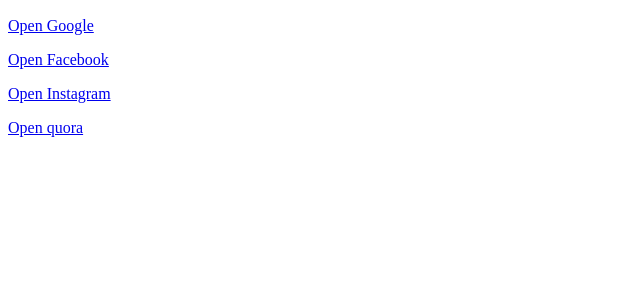
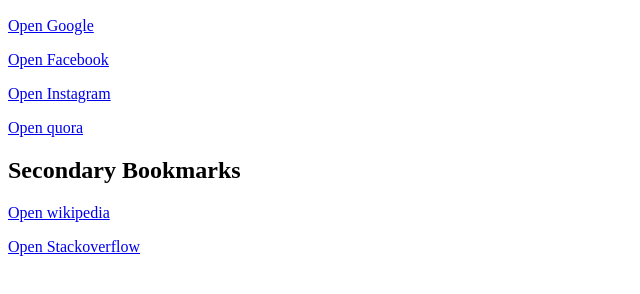
Before and after one commit to Ashishat404/Sigma-Web-Dev, a plain HTML site: page 04 Bookmark/bookmarkmanager.html in a window 1280 px wide. Shown: the part 110-404 px from the top of the page, without its empty margins (0-640 px from the left). Drawn offline with Linux system fonts and the light colour scheme.

Commit message:
Update bookmarkmanager.html

```diff
--- a/04 Bookmark/bookmarkmanager.html
+++ b/04 Bookmark/bookmarkmanager.html
@@ -13,3 +13,9 @@
     <p><a target="_blank" href="https://www.facebook.com">Open Facebook</a></p>
     <p><a target="_blank" href="https://www.instagram.com">Open Instagram</a></p>
     <p><a target="_blank" href="https://www.quora.com">Open quora</a></p>
+
+    <h2>Secondary Bookmarks</h2>
+    <p><a target="_blank" href="https://www.wikipedia.com">Open wikipedia</a></p>
+    <p><a target="_blank" href="https://www.stackoverflow.com">Open Stackoverflow</a></p>
+</body>
+</html>
```
